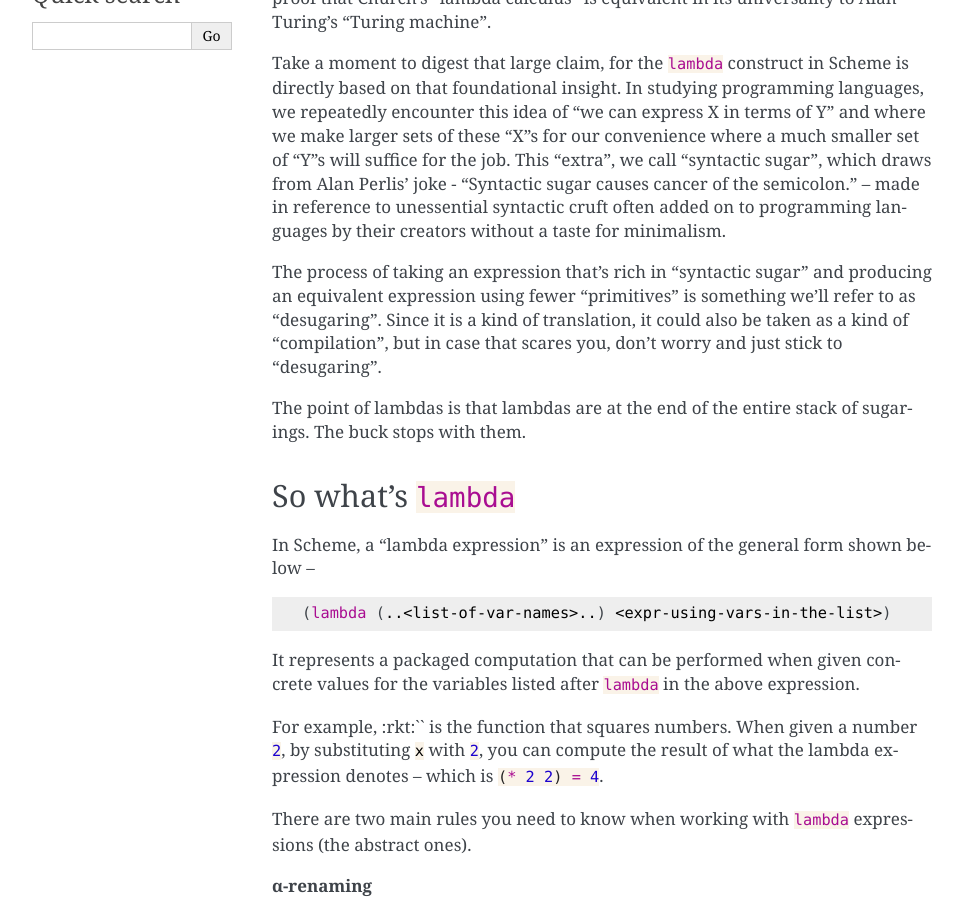
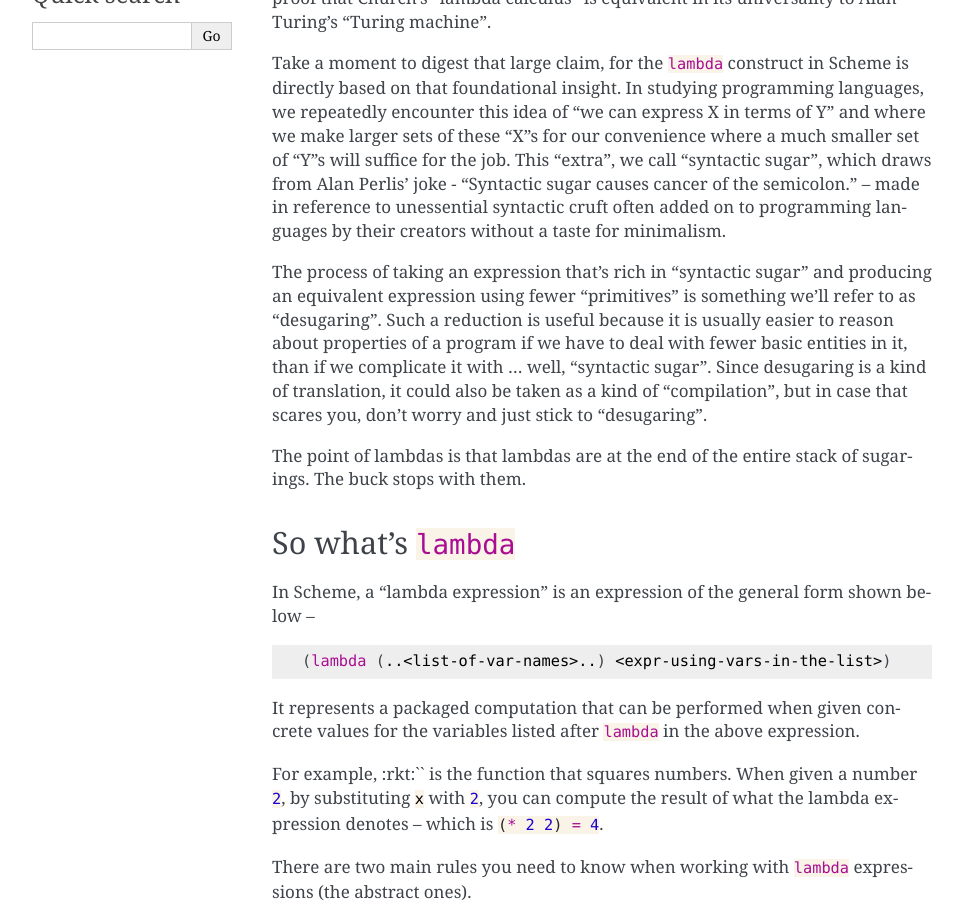
Before and after one commit to kreauniv/comp308, a Sphinx documentation site: the page built from source/lambda.rst, in a window 1280 px wide and 900 px high, scrolled down 374 px. Shown: the whole window, without its empty margins (148-1111 px from the left). Built offline with Sphinx 7.4.7, drawn with Linux system fonts in a browser that asks for light colours.

Commit message:
A bit ore explanation about why desugaring

```diff
--- a/source/lambda.rst
+++ b/source/lambda.rst
@@ -28,9 +28,12 @@ on to programming languages by their creators without a taste for minimalism.
 
 The process of taking an expression that's rich in "syntactic sugar" and
 producing an equivalent expression using fewer "primitives" is something we'll
-refer to as "desugaring". Since it is a kind of translation, it could also be
-taken as a kind of "compilation", but in case that scares you, don't worry
-and just stick to "desugaring".
+refer to as "desugaring". Such a reduction is useful because it is usually
+easier to reason about properties of a program if we have to deal with fewer
+basic entities in it, than if we complicate it with ... well, "syntactic
+sugar". Since desugaring is a kind of translation, it could also be taken as a
+kind of "compilation", but in case that scares you, don't worry and just stick
+to "desugaring".
 
 The point of lambdas is that lambdas are at the end of the entire stack of
 sugarings. The buck stops with them.
```
